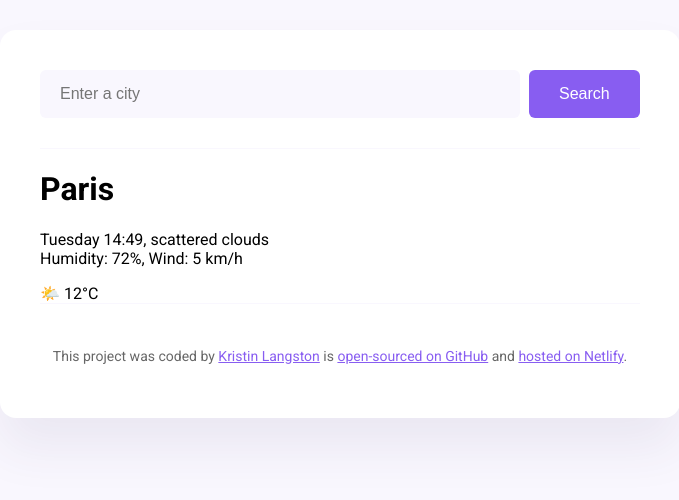
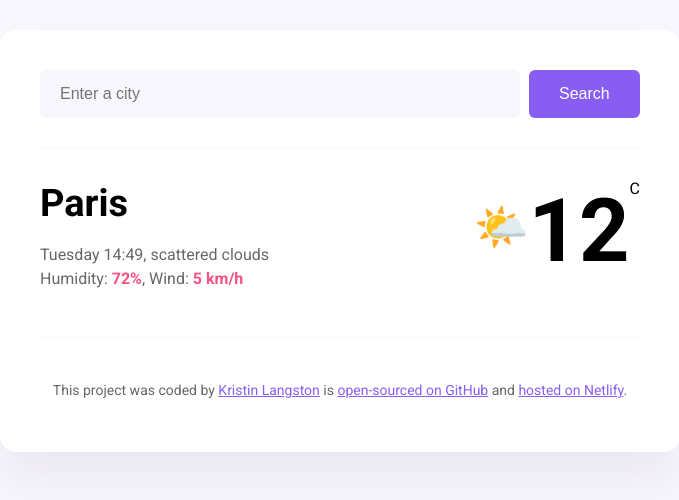
Before and after one commit to langstonk423/final-weather-app-project, a plain HTML site: page index.html in a window 1280 px wide. Shown: the whole page, without its empty margins (300-979 px from the left). Drawn offline with Linux system fonts and the light colour scheme; a web font is replaced by a local one.

Commit message:
Added more styling in CSS, updated HTML

```diff
--- a/index.html
+++ b/index.html
@@ -26,14 +26,19 @@
         </form>
       </header>
       <main>
-        <div>
-          <h1>Paris</h1>
-          <p>
-            Tuesday 14:49, scattered clouds <br />
-            Humidity: 72%, Wind: 5 km/h
+        <div class="weather-app-data">
+            <div>
+          <h1 class="weather-app-city">Paris</h1>
+          <p class="weather-app-details">
+            Tuesday 14:49, scattered clouds<br />
+            Humidity: <strong>72%</strong>, Wind: <strong>5 km/h</strong>
           </p>
         </div>
-        <div>🌤️ 12°C</div>
+        <div class="weather-app-temperature-container">
+          <div class="weather-app-icon">🌤️</div>
+          <div class="weather-app-temperature">12</div>
+          <div class="weather-app-unit">C</div>
+        </div>
       </main>
       <footer>
         <p>
--- a/src/style.css
+++ b/src/style.css
@@ -1,6 +1,27 @@
 body {
   font-family: "Roboto", sans-serif;
   background-color: #f9f7fe;
+}
+
+main {
+  padding: 30px 0;
+}
+
+header {
+  border-bottom: 1px solid #f9f7fe;
+  padding: 0 0 30px 0;
+}
+
+footer {
+  text-align: center;
+  border-top: 1px solid #f9f7fe;
+  padding: 30px 0 0 0;
+  font-size: 14px;
+  color: rgba(0, 0, 0, 0.6);
+}
+
+a {
+  color: #885df1;
 }
 
 .weather-app-container {
@@ -31,19 +52,43 @@ body {
   margin-left: 5px;
 }
 
-header {
-  border-bottom: 1px solid #f9f7fe;
-  padding: 0 0 30px 0;
+.weather-app-data {
+  display: flex;
+  justify-content: space-between;
 }
 
-footer {
-  text-align: center;
-  border-top: 1px solid #f9f7fe;
-  padding: 30px 0 0 0;
-  font-size: 14px;
+.weather-app-city {
+  font-size: 38px;
+  line-height: 48px;
+  margin: 0;
+}
+
+.weather-app-details {
+  font-size: 16px;
+  line-height: 24px;
   color: rgba(0, 0, 0, 0.6);
 }
 
-a {
-  color: #885df1;
+.weather-app-details strong {
+  color: #f65282;
 }
+
+.weather-app-temperature-container {
+  display: flex;
+}
+
+.weather-app-temperature {
+  font-size: 88px;
+  font-weight: bold;
+}
+
+.weather-app-icon {
+  font-size: 44px;
+  margin-top: 22px;
+  margin-left: 10px;
+}
+
+.weather.app.unit {
+  font-size: 28px;
+  margin-top: 16px;
+}
```
